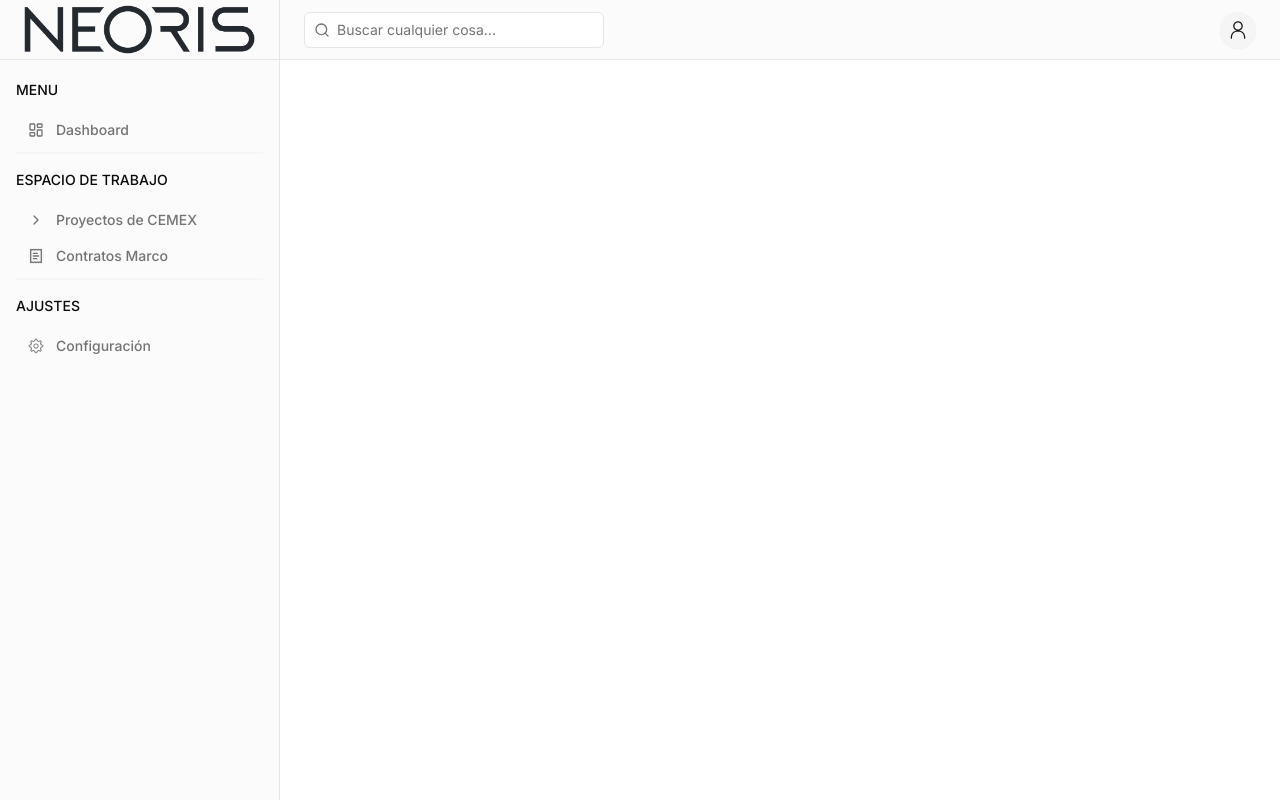
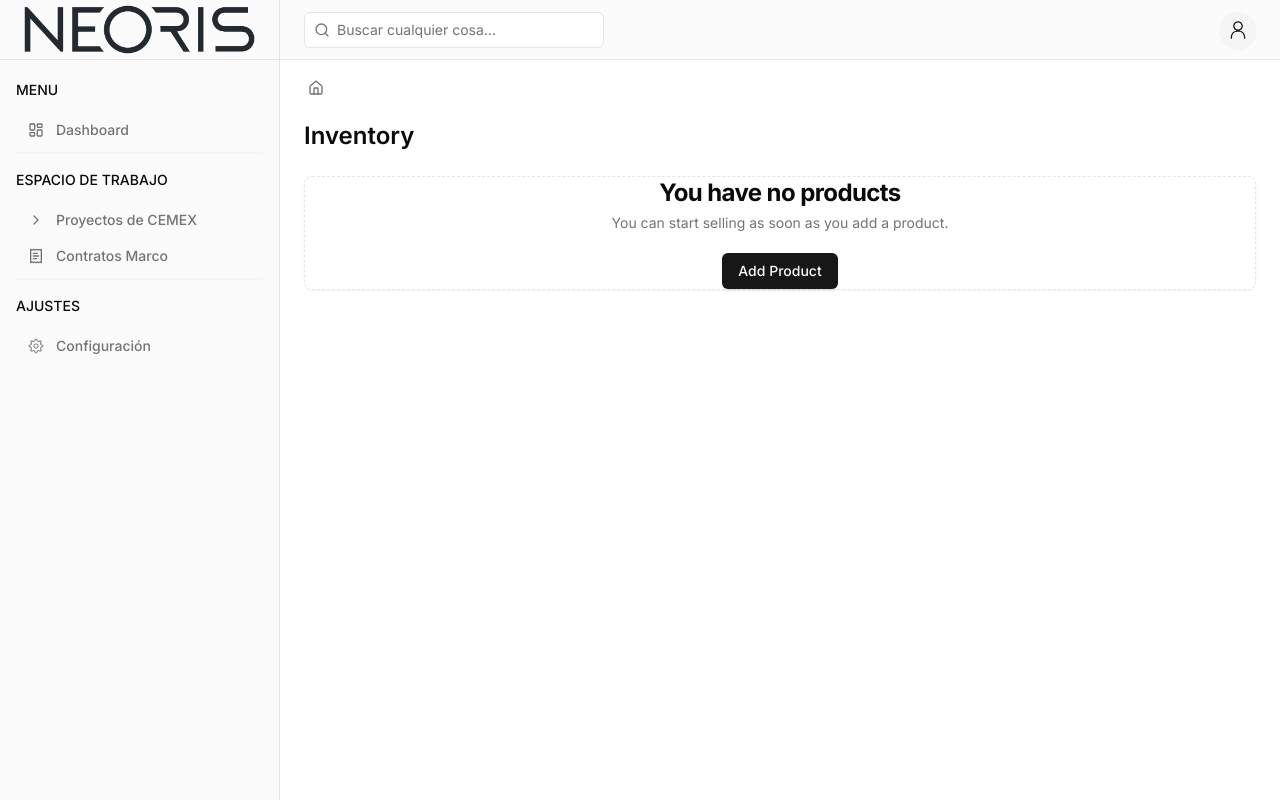
Before and after one commit to CaarloosDC/Softie, a Next.js app in the folder neo-sync/: page / in a window 1280 px wide. Built offline with nearby package versions, Linux system fonts and the light colour scheme.

Commit message:
Corrección del package.json. Breadcrumb añadido.

```diff
--- a/neo-sync/app/layout.tsx
+++ b/neo-sync/app/layout.tsx
@@ -3,6 +3,7 @@ import { Inter } from "next/font/google";
 import "@/app/globals.css";
 import { Sidebar } from "@/components/global/sidebar";
 import { Navbar } from "@/components/global/navbar";
+import DynamicBreadcrumb from "@/components/global/dynamicbreadcrumb";
 
 const inter = Inter({ subsets: ["latin"] });
 
@@ -26,6 +27,10 @@ export default function RootLayout({
           <div className="flex flex-col">
             {/* Navbar */}
             <Navbar />
+            {/* Breadcrumb */}
+            <div className="pl-7 pt-5">
+              <DynamicBreadcrumb capitalizeLinks={true} />
+            </div>
             {children}
           </div>
         </div>
--- a/neo-sync/app/page.tsx
+++ b/neo-sync/app/page.tsx
@@ -1,5 +1,25 @@
 import { Button } from "@/components/ui/button";
 
 export default function Home() {
-  return <div></div>;
+  return (
+    <div>
+      <main className="flex flex-1 flex-col gap-4 p-4 lg:gap-6 lg:p-6">
+        <div className="flex items-center">
+          <h1 className="text-lg font-semibold md:text-2xl">Inventory</h1>
+        </div>
+
+        <div className="flex flex-1 items-center justify-center rounded-lg border border-dashed shadow-sm">
+          <div className="flex flex-col items-center gap-1 text-center">
+            <h3 className="text-2xl font-bold tracking-tight">
+              You have no products
+            </h3>
+            <p className="text-sm text-muted-foreground">
+              You can start selling as soon as you add a product.
+            </p>
+            <Button className="mt-4">Add Product</Button>
+          </div>
+        </div>
+      </main>
+    </div>
+  );
 }
--- /dev/null
+++ b/neo-sync/components/global/dynamicbreadcrumb.tsx
@@ -0,0 +1,62 @@
+"use client"
+
+import React, { ReactNode } from "react"
+import { usePathname } from "next/navigation"
+import { ChevronRight, Home } from "lucide-react"
+
+import {
+  Breadcrumb,
+  BreadcrumbItem,
+  BreadcrumbLink,
+  BreadcrumbList,
+  BreadcrumbPage,
+  BreadcrumbSeparator,
+} from "@/components/ui/breadcrumb"
+
+type TBreadCrumbProps = {
+  homeElement?: ReactNode
+  separator?: ReactNode
+  capitalizeLinks?: boolean
+}
+
+export default function DynamicBreadcrumb({
+  homeElement = <Home className="h-4 w-4" />,
+  separator = <ChevronRight className="h-4 w-4" />,
+  capitalizeLinks = false,
+}: TBreadCrumbProps) {
+  const paths = usePathname()
+  const pathNames = paths.split("/").filter((path) => path)
+
+  return (
+    <Breadcrumb>
+      <BreadcrumbList>
+        <BreadcrumbItem>
+          <BreadcrumbLink href="/" className="flex items-center">
+            {homeElement}
+          </BreadcrumbLink>
+        </BreadcrumbItem>
+        {pathNames.length > 0 && <BreadcrumbSeparator>{separator}</BreadcrumbSeparator>}
+        {pathNames.map((link, index) => {
+          const href = `/${pathNames.slice(0, index + 1).join("/")}`
+          const isLast = index === pathNames.length - 1
+          const itemLink = capitalizeLinks
+            ? link[0].toUpperCase() + link.slice(1)
+            : link
+
+          return (
+            <React.Fragment key={index}>
+              <BreadcrumbItem>
+                {isLast ? (
+                  <BreadcrumbPage>{itemLink}</BreadcrumbPage>
+                ) : (
+                  <BreadcrumbLink href={href}>{itemLink}</BreadcrumbLink>
+                )}
+              </BreadcrumbItem>
+              {!isLast && <BreadcrumbSeparator>{separator}</BreadcrumbSeparator>}
+            </React.Fragment>
+          )
+        })}
+      </BreadcrumbList>
+    </Breadcrumb>
+  )
+}
--- /dev/null
+++ b/neo-sync/components/ui/breadcrumb.tsx
@@ -0,0 +1,115 @@
+import * as React from "react"
+import { ChevronRightIcon, DotsHorizontalIcon } from "@radix-ui/react-icons"
+import { Slot } from "@radix-ui/react-slot"
+
+import { cn } from "@/lib/utils"
+
+const Breadcrumb = React.forwardRef<
+  HTMLElement,
+  React.ComponentPropsWithoutRef<"nav"> & {
+    separator?: React.ReactNode
+  }
+>(({ ...props }, ref) => <nav ref={ref} aria-label="breadcrumb" {...props} />)
+Breadcrumb.displayName = "Breadcrumb"
+
+const BreadcrumbList = React.forwardRef<
+  HTMLOListElement,
+  React.ComponentPropsWithoutRef<"ol">
+>(({ className, ...props }, ref) => (
+  <ol
+    ref={ref}
+    className={cn(
+      "flex flex-wrap items-center gap-1.5 break-words text-sm text-muted-foreground sm:gap-2.5",
+      className
+    )}
+    {...props}
+  />
+))
+BreadcrumbList.displayName = "BreadcrumbList"
+
+const BreadcrumbItem = React.forwardRef<
+  HTMLLIElement,
+  React.ComponentPropsWithoutRef<"li">
+>(({ className, ...props }, ref) => (
+  <li
+    ref={ref}
+    className={cn("inline-flex items-center gap-1.5", className)}
+    {...props}
+  />
+))
+BreadcrumbItem.displayName = "BreadcrumbItem"
+
+const BreadcrumbLink = React.forwardRef<
+  HTMLAnchorElement,
+  React.ComponentPropsWithoutRef<"a"> & {
+    asChild?: boolean
+  }
+>(({ asChild, className, ...props }, ref) => {
+  const Comp = asChild ? Slot : "a"
+
+  return (
+    <Comp
+      ref={ref}
+      className={cn("transition-colors hover:text-foreground", className)}
+      {...props}
+    />
+  )
+})
+BreadcrumbLink.displayName = "BreadcrumbLink"
+
+const BreadcrumbPage = React.forwardRef<
+  HTMLSpanElement,
+  React.ComponentPropsWithoutRef<"span">
+>(({ className, ...props }, ref) => (
+  <span
+    ref={ref}
+    role="link"
+    aria-disabled="true"
+    aria-current="page"
+    className={cn("font-normal text-foreground", className)}
+    {...props}
+  />
+))
+BreadcrumbPage.displayName = "BreadcrumbPage"
+
+const BreadcrumbSeparator = ({
+  children,
+  className,
+  ...props
+}: React.ComponentProps<"li">) => (
+  <li
+    role="presentation"
+    aria-hidden="true"
+    className={cn("[&>svg]:size-3.5", className)}
+    {...props}
+  >
+    {children ?? <ChevronRightIcon />}
+  </li>
+)
+BreadcrumbSeparator.displayName = "BreadcrumbSeparator"
+
+const BreadcrumbEllipsis = ({
+  className,
+  ...props
+}: React.ComponentProps<"span">) => (
+  <span
+    role="presentation"
+    aria-hidden="true"
+    className={cn("flex h-9 w-9 items-center justify-center", className)}
+    {...props}
+  >
+    <DotsHorizontalIcon className="h-4 w-4" />
+    <span className="sr-only">More</span>
+  </span>
+)
+BreadcrumbEllipsis.displayName = "BreadcrumbElipssis"
+
+export {
+  Breadcrumb,
+  BreadcrumbList,
+  BreadcrumbItem,
+  BreadcrumbLink,
+  BreadcrumbPage,
+  BreadcrumbSeparator,
+  BreadcrumbEllipsis,
+}
--- a/neo-sync/package.json
+++ b/neo-sync/package.json
@@ -29,7 +29,7 @@
     "@types/node": "^20",
     "@types/react": "^18",
     "@types/react-dom": "^18",
-    "eslint": "^9.11.0",
+    "eslint": "^8",
     "eslint-config-next": "14.2.7",
     "postcss": "^8",
     "prisma": "^5.19.1",
```
Also changed, not shown: 1 other file (tests, documents, lock files or other folders).
